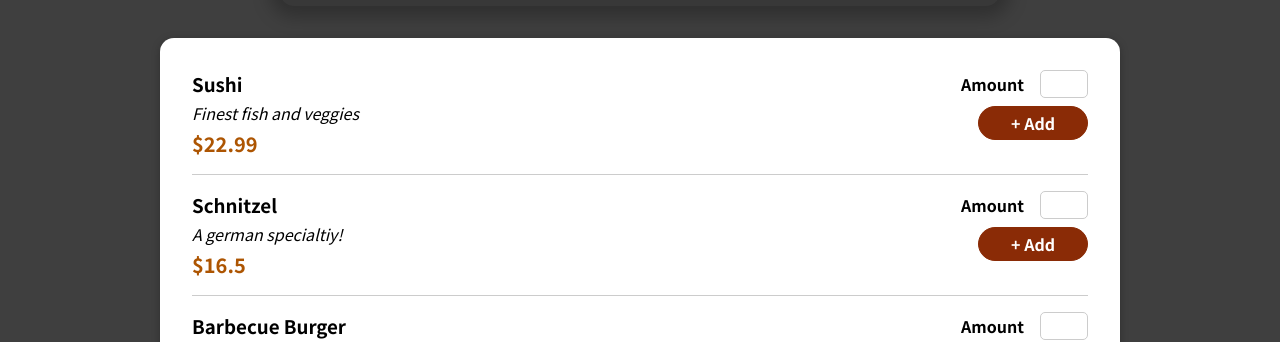
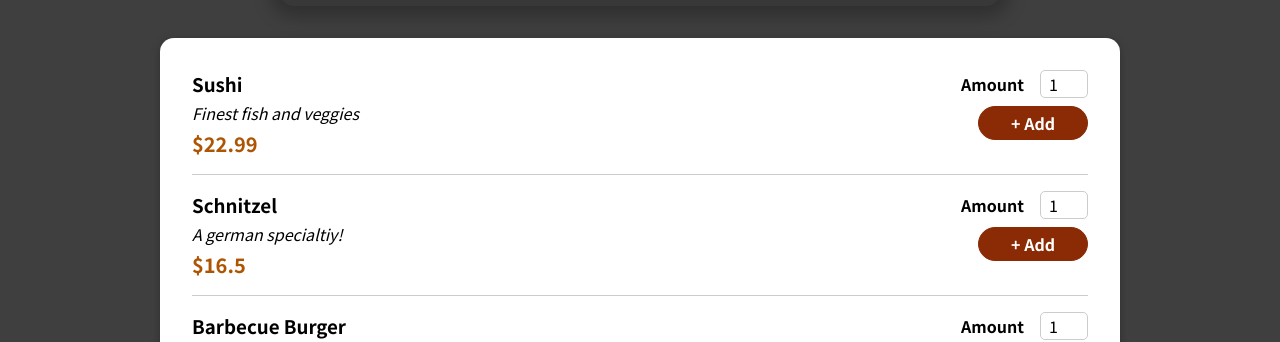
Before and after one commit to kazblacktopp/react-food-order-app, a React (Create React App) app: page / in a window 1280 px wide. Shown: the part 467-809 px from the top of the page. Built offline with nearby package versions, Linux system fonts and the light colour scheme.

Commit message:
Minor refactor

```diff
--- a/src/App.js
+++ b/src/App.js
@@ -5,7 +5,7 @@ import Header from './components/Layout/Header';
 import MealsSummary from './components/Meals/MealsSummary';
 import AvailableMeals from './components/Meals/AvailableMeals';
 
-function App() {
+export default function App() {
   const [cartIsOpen, setCartIsOpen] = useState(false);
 
   function closeCartHandler() {
@@ -27,5 +27,3 @@ function App() {
     </CartProvider>
   );
 }
-
-export default App;
--- a/src/components/Cart/CartIcon.js
+++ b/src/components/Cart/CartIcon.js
@@ -1,4 +1,4 @@
-function CartIcon() {
+export default function CartIcon() {
   return (
     <svg
       xmlns="http://www.w3.org/2000/svg"
@@ -9,5 +9,3 @@ function CartIcon() {
     </svg>
   );
 }
-
-export default CartIcon;
--- a/src/components/Layout/Header.js
+++ b/src/components/Layout/Header.js
@@ -3,7 +3,7 @@ import HeaderCartButton from './HeaderCartButton';
 import classes from './Header.module.css';
 import mealsImage from '../../assets/meals.jpg';
 
-function Header(props) {
+export default function Header(props) {
   return (
     <Fragment>
       <header className={classes.header}>
@@ -16,5 +16,3 @@ function Header(props) {
     </Fragment>
   );
 }
-
-export default Header;
--- a/src/components/Layout/HeaderCartButton.js
+++ b/src/components/Layout/HeaderCartButton.js
@@ -1,7 +1,7 @@
 import classes from './HeaderCartButton.module.css';
 import CartIcon from '../Cart/CartIcon';
 
-function HeaderCartButton(props) {
+export default function HeaderCartButton(props) {
   const cartQuantity = 0;
 
   return (
@@ -14,5 +14,3 @@ function HeaderCartButton(props) {
     </button>
   );
 }
-
-export default HeaderCartButton;
--- a/src/components/Meals/AvailableMeals.js
+++ b/src/components/Meals/AvailableMeals.js
@@ -2,7 +2,7 @@ import Card from '../UI/Card';
 import classes from './AvailableMeals.module.css';
 import MealItem from './MealItem';
 
-function AvailableMeals() {
+export default function AvailableMeals() {
   const meals = [
     {
       id: 'm1',
@@ -42,5 +42,3 @@ function AvailableMeals() {
     </section>
   );
 }
-
-export default AvailableMeals;
--- a/src/components/Meals/MealItem.js
+++ b/src/components/Meals/MealItem.js
@@ -1,7 +1,7 @@
 import classes from './MealItem.module.css';
 import MealItemForm from './MealItemForm';
 
-function MealItem(props) {
+export default function MealItem(props) {
   return (
     <li className={classes.meal}>
       <div>
@@ -15,5 +15,3 @@ function MealItem(props) {
     </li>
   );
 }
-
-export default MealItem;
--- a/src/components/Meals/MealItemForm.js
+++ b/src/components/Meals/MealItemForm.js
@@ -1,21 +1,13 @@
-import { useState } from 'react';
 import Input from '../UI/Input';
 import classes from './MealItemForm.module.css';
 
-function MealItemForm(props) {
-  const [amount, setAmount] = useState(1);
-
-  function changeAmountHandler(event) {
-    setAmount(event.target.value);
-  }
-
+export default function MealItemForm(props) {
   function formSubmitHandler(event) {
     event.preventDefault();
-    console.log(`New amount: ${amount}`);
   }
 
   return (
-    <form onSubmit={formSubmitHandler} className={classes.form}>
+    <form className={classes.form} onSubmit={formSubmitHandler}>
       <Input
         id={`amount_${props.id}`}
         label="Amount"
@@ -23,12 +15,9 @@ function MealItemForm(props) {
         min="1"
         max="5"
         step="1"
-        value={amount}
-        onChange={changeAmountHandler}
+        defaultValue="1"
       />
-      <button>+ Add</button>
+      <button type="submit">+ Add</button>
     </form>
   );
 }
-
-export default MealItemForm;
--- a/src/components/Meals/MealsSummary.js
+++ b/src/components/Meals/MealsSummary.js
@@ -1,6 +1,6 @@
 import classes from './MealsSummary.module.css';
 
-function MealsSummary() {
+export default function MealsSummary() {
   return (
     <section className={classes.summary}>
       <h2>Delicious Food, Delivered To You</h2>
@@ -15,5 +15,3 @@ function MealsSummary() {
     </section>
   );
 }
-
-export default MealsSummary;
--- a/src/components/UI/Card.js
+++ b/src/components/UI/Card.js
@@ -1,9 +1,7 @@
 import classes from './Card.module.css';
 
-function Card(props) {
+export default function Card(props) {
   const cardClasses = `${props.className} ${classes.card}`;
 
   return <div className={cardClasses}>{props.children}</div>;
 }
-
-export default Card;
--- a/src/components/UI/Input.js
+++ b/src/components/UI/Input.js
@@ -1,6 +1,6 @@
 import classes from './Input.module.css';
 
-function Input(props) {
+export default function Input(props) {
   return (
     <div className={classes.input}>
       <label htmlFor={props.id}>{props.label}</label>
@@ -16,5 +16,3 @@ function Input(props) {
     </div>
   );
 }
-
-export default Input;
--- a/src/store/CartProvider.js
+++ b/src/store/CartProvider.js
@@ -1,6 +1,6 @@
 import CartContext from './cart-context';
 
-export function CartProvider(props) {
+export default function CartProvider(props) {
   const cartContext = {
     items: [],
     totalAmount: 0,
@@ -18,5 +18,3 @@ export function CartProvider(props) {
     </CartContext.Provider>
   );
 }
-
-export default CartProvider;
```
